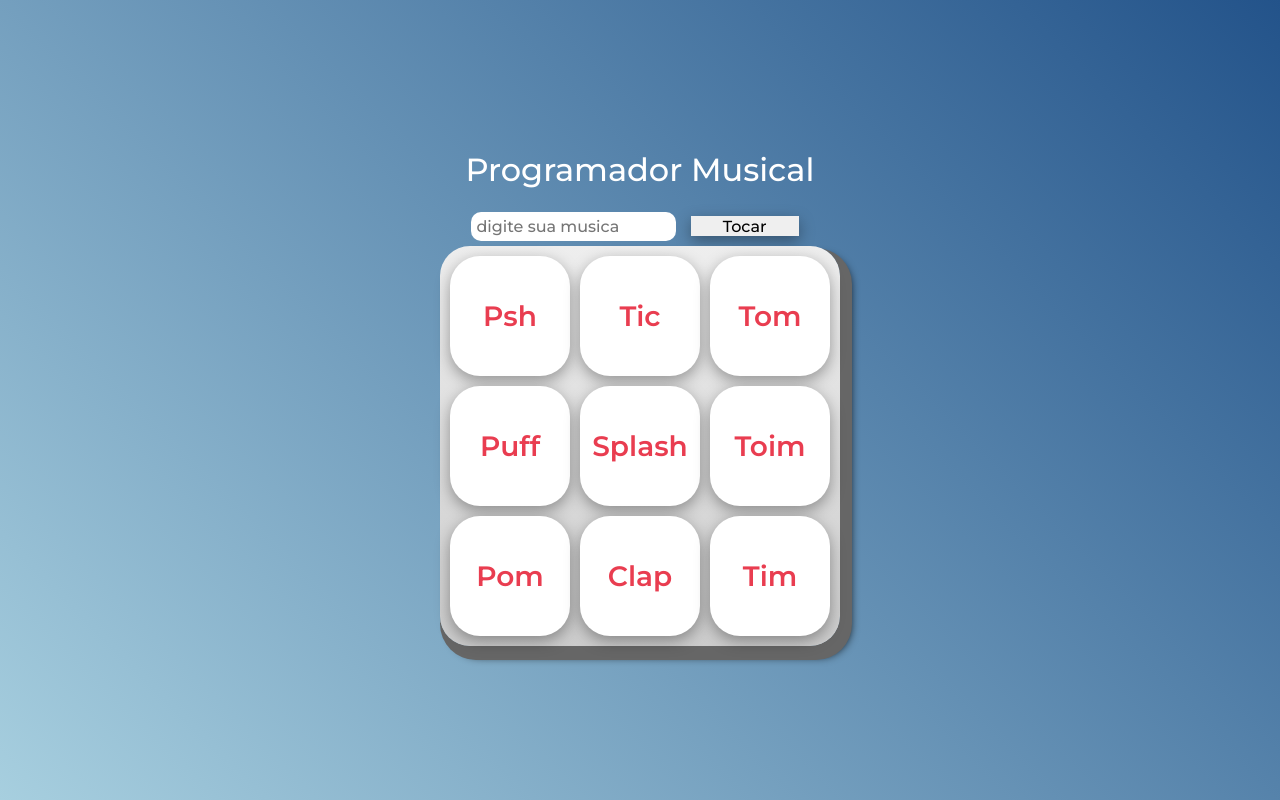
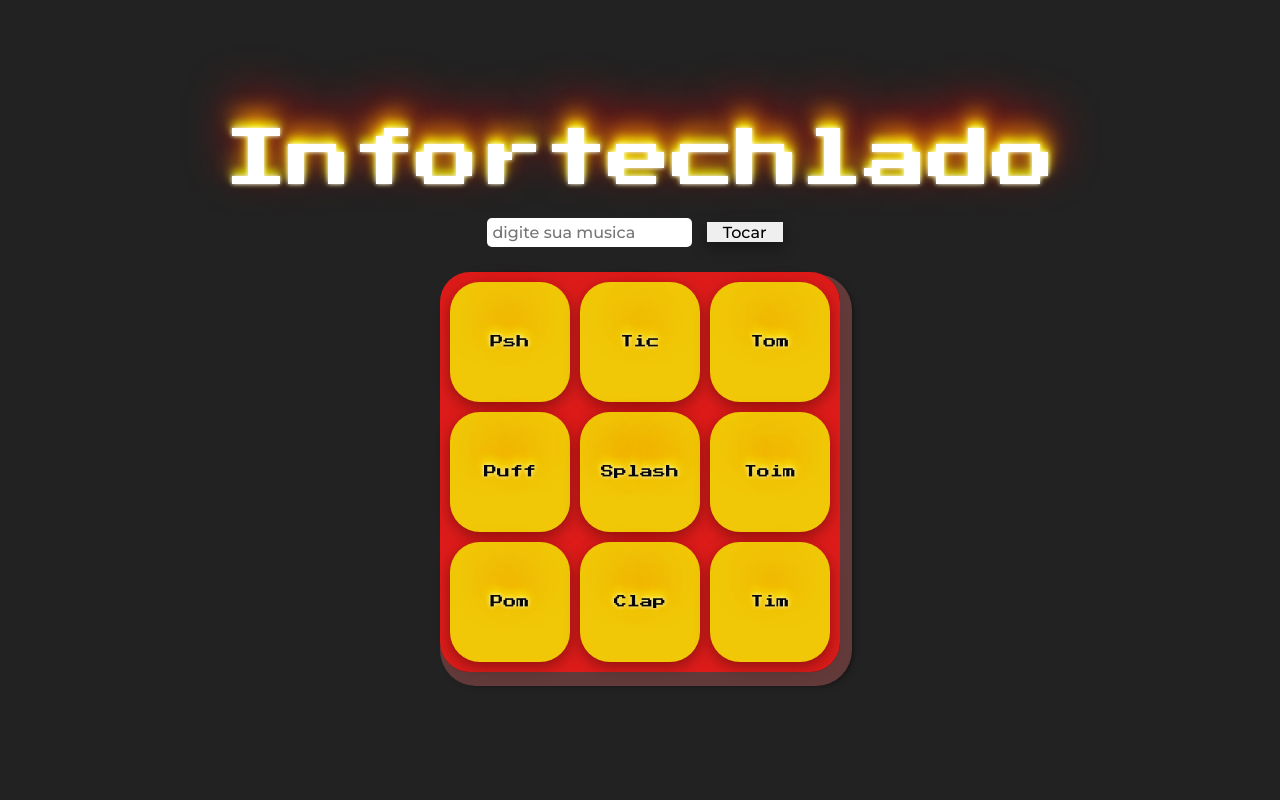
Before and after one commit to hit25082000/Infortechlado, a plain HTML site: page index.html in a window 1280 px wide. Drawn offline with Linux system fonts and the light colour scheme.

Commit message:
Update visual novamente

```diff
--- a/css/estilos.css
+++ b/css/estilos.css
@@ -8,23 +8,33 @@
 
 body {
   align-items: center;
-  background: linear-gradient(45deg, #a7cfdf 0%,#23538a 100%);
+  background: linear-gradient(45deg, #086788 0%,#07A0C3 100%);
   display: flex;
   justify-content: center;
   flex-direction: column;
   font-family: 'Montserrat', sans-serif;
   min-height: 100vh;
+  background: #222;
+}
+.TituloPrincipal{
+  font-size: 4em;
+  color: white;
 }
 
-h1 {
-  color: var(--branca);
-  margin-bottom: 20px;
-  font-size: 2rem;
+.tecla,h1{
+  font-size: small;
+  text-align: center;
+  font-family: 'Press Start 2P';
+	color:rgb(8, 8, 8);
+	text-shadow:	#fff 0 0 4px,
+								yellow 0 -5px 10px,
+								orange 0 -15px 20px,
+								red 0 -25px 50px;
 }
 
 .teclado {
-  background: linear-gradient(to bottom, #eeeeee 0%,#cccccc 100%);
-  box-shadow: 6px 8px 0 6px #666, 10px 10px 10px #000;
+  background: linear-gradient(to bottom, #DD1c1a 0%,#DD1c1a 100%);
+  box-shadow: 6px 8px 0 6px rgb(99, 58, 58), 10px 10px 10px #000;
   border-radius: 30px;
   display: grid;
   gap: 10px;
@@ -42,16 +52,12 @@ h1 {
 }
 
 .tecla {
-  background-color: var(--branca);
+  background-color: #f0c808;
   border-radius: 30px;
   box-shadow: 3px 3px 0 var(--cinza);
-  color: var(--vermelha);
   cursor: pointer;
   height: 120px;
-  font-size: 1.75em;
-  font-weight: bold;
   line-height: 120px;
-  text-align: center;
   width: 120px;
   transition: all .3s ease;
         transition-property: all;
@@ -66,11 +72,15 @@ h1 {
   background-color: var(--vermelha);
   border: 4px solid  var(--vermelha);
   box-shadow: 3px 3px 0 var(--vermelha-escura) inset;
-  color: var(--branca);
+  color: rgb(250, 250, 250);
   outline: none;
   box-shadow: none;
   transform: translateY(1.5px);
   text-shadow: #000000;
+}
+
+.tecla:hover{
+  transform: translateY(3px);
 }
 
 .tecla.focus,
@@ -86,16 +96,17 @@ h1 {
 
 .Criacao{
   flex-direction: row;
+  margin: 20px 0;
 }
 
 #CriarMusica{
   padding: 5px;
   outline: none;
-  border-radius: 10px;
+  border-radius: 5px;
 }
 
 input[type="button"]{
-  padding: .5px 2em;
+  padding: .5px 1em;
   display: inline;
   margin: 10px;
   flex-direction: row;
--- a/index.html
+++ b/index.html
@@ -14,12 +14,15 @@
     <link rel="icon" type="image/png" href="images/bateria.png">
     <link rel="stylesheet" href="css/reset.css">
     <link rel="stylesheet" href="css/estilos.css">
+    <style>
+        @import url('https://fonts.googleapis.com/css2?family=Press+Start+2P&display=swap');
+    </style>
 
     <script src="main.js" defer></script>
 </head>
 <body>
 
-    <h1>Programador Musical</h1>
+    <h1 class="TituloPrincipal">Infortechlado</h1>
 
     <section class="Criacao">
         <input type="text"  id="CriarMusica" placeholder="digite sua musica" >
--- a/main.js
+++ b/main.js
@@ -16,7 +16,7 @@ function Reproduzir(tecla){
     tecla.classList.add('ativa','active','focus')
         setTimeout(() => {
             tecla.classList.remove('ativa','active','focus')
-        }, 100);
+        }, 250);
 }
 
 listaDeTeclas.forEach(tecla => {
```
